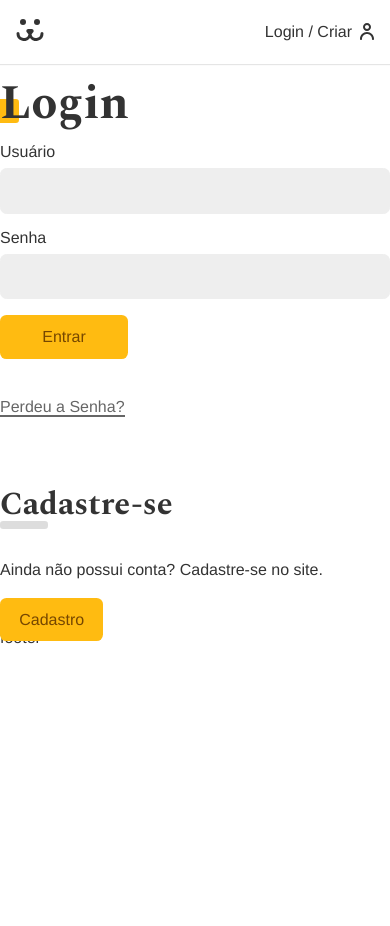
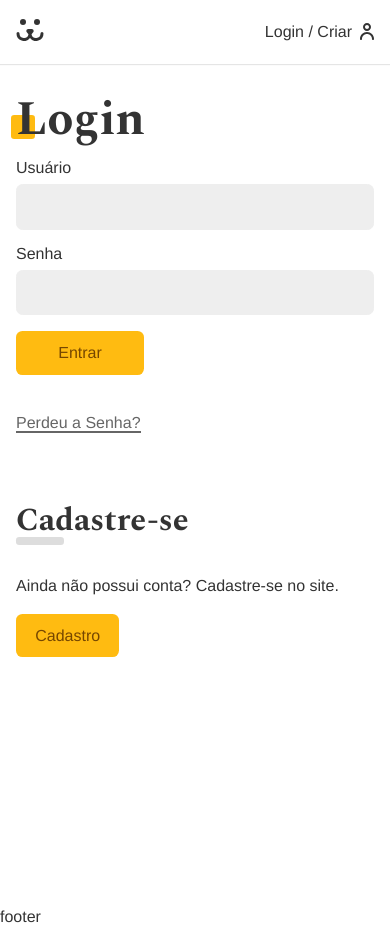
Before and after one commit to niltonxp/react-origamid-dogs, a React (Create React App) app: page /login in a window 390 px wide. Before the commit the page ends 844 px from the top, so only its background shows below. Built offline with nearby package versions, Linux system fonts and the light colour scheme.

Commit message:
adicionando background Login

```diff
--- a/src/Components/Login/Login.js
+++ b/src/Components/Login/Login.js
@@ -1,4 +1,5 @@
 import React from "react";
+import styles from "./Login.module.css";
 import { Route, Routes, Navigate } from "react-router-dom";
 
 import LoginForm from "./LoginForm";
@@ -14,7 +15,8 @@
   if (login === true) return <Navigate to="/account" />;
 
   return (
-    <div>
+    <section className={styles.login}>
+      <div className={styles.forms}>
         <Routes>
           <Route path="/" element={<LoginForm />} />
           <Route path="create" element={<LoginCreate />} />
@@ -22,6 +24,7 @@
           <Route path="reset-password" element={<LoginPasswordReset />} />
         </Routes>
       </div>
+    </section>
   );
 };
 
--- /dev/null
+++ b/src/Components/Login/Login.module.css
@@ -0,0 +1,30 @@
+.login {
+  display: grid;
+  grid-template-columns: 1fr 1fr;
+  min-height: 100vh;
+  gap: 2rem;
+}
+
+.login::before {
+  content: "";
+  display: block;
+  background: url("../../Assets/login.jpg") no-repeat center center;
+  background-size: cover;
+}
+
+.forms {
+  max-width: 30rem;
+  padding: 1rem;
+}
+
+@media (max-width: 40rem) {
+  .login {
+    grid-template-columns: 1fr;
+  }
+  .login::before {
+    display: none;
+  }
+  .forms {
+    max-width: 100%;
+  }
+}
```
Also changed, not shown: 1 other file (tests, documents, lock files or other folders). Lines whose indentation alone changed are shown as unchanged.
